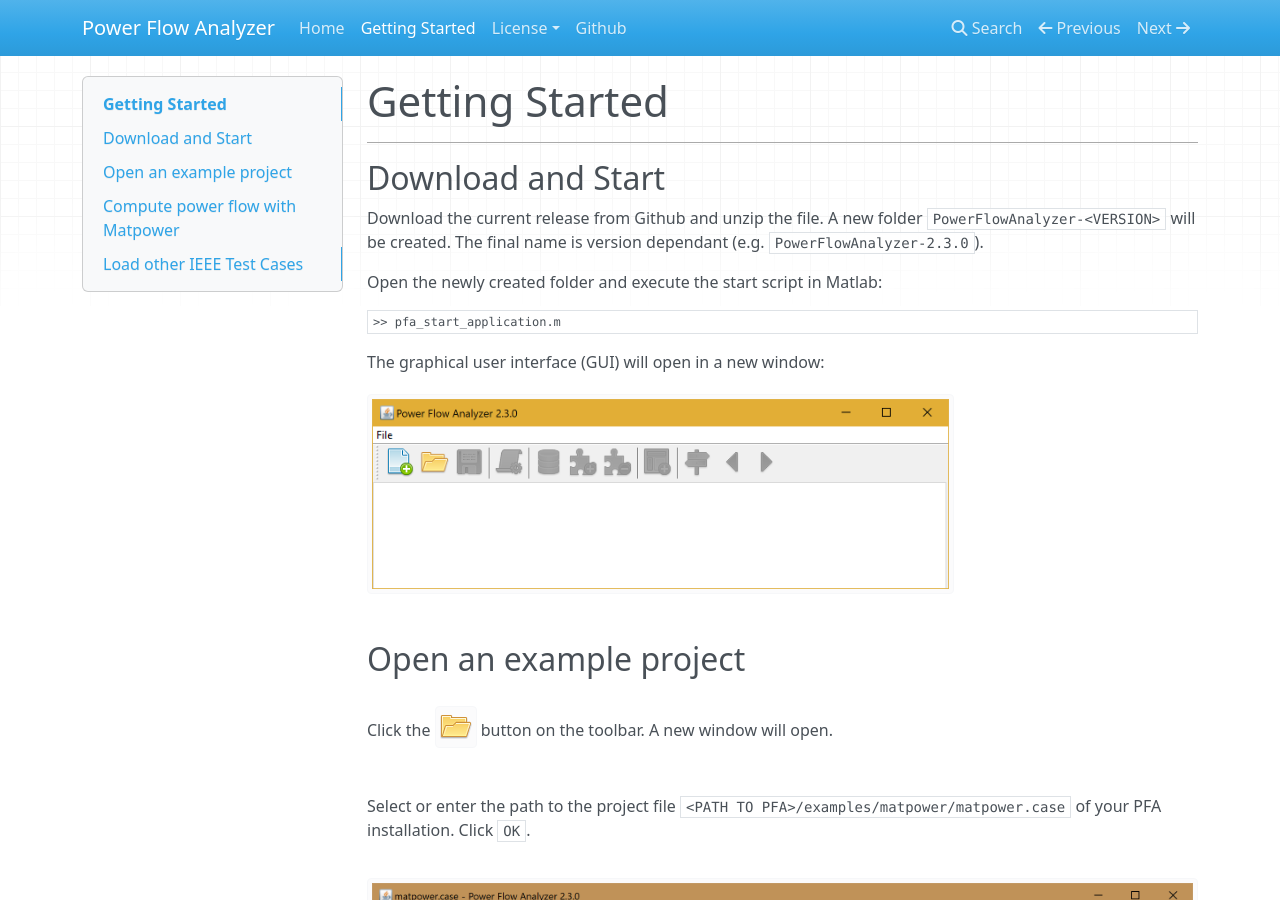
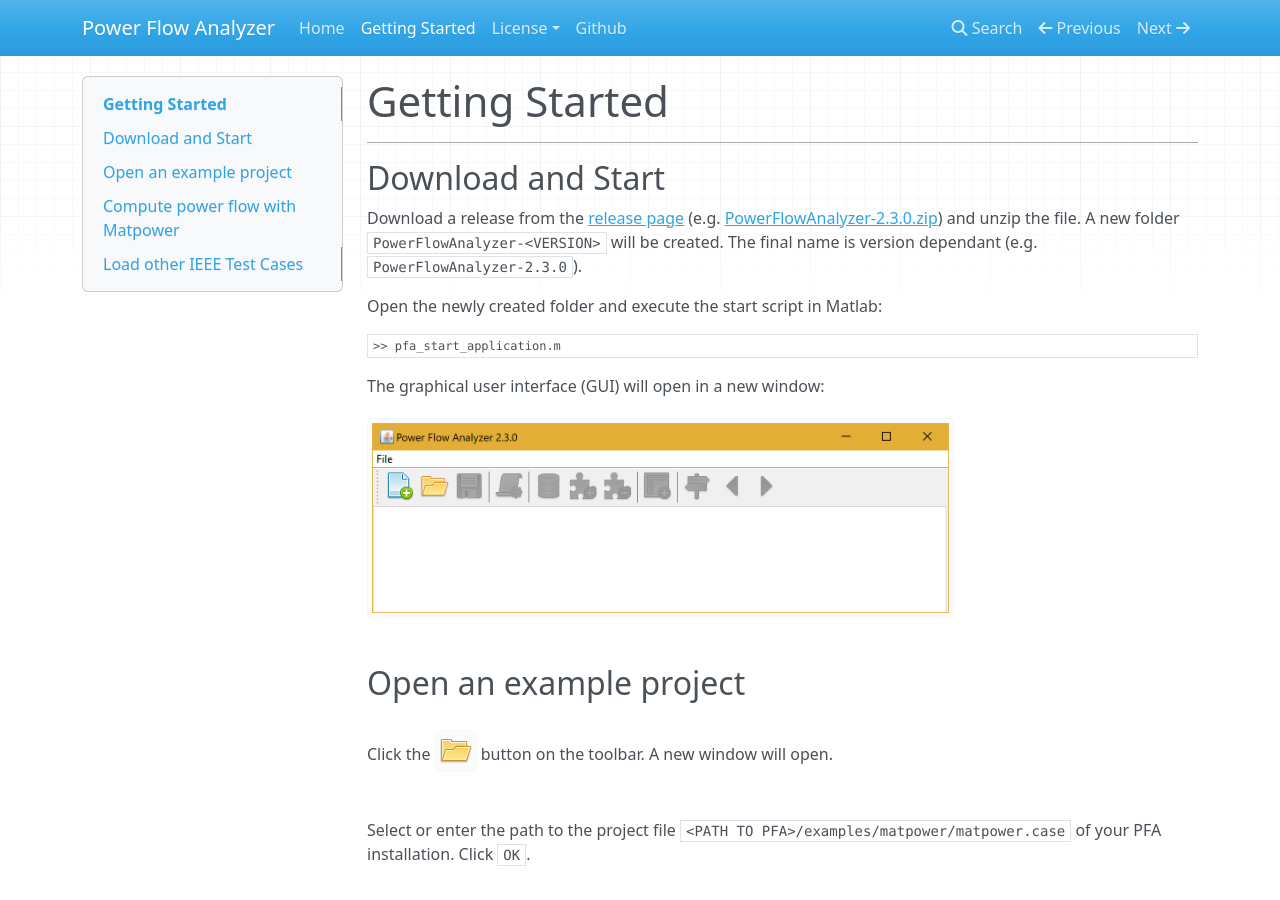
Before and after one commit to power-flow-analyzer/pfa-documentation, an MkDocs documentation site: the page built from docs/getting-started/index.md, in a window 1280 px wide and 900 px high. Built offline with MkDocs 1.6.1, drawn with Linux system fonts in a browser that asks for light colours; nearby versions of some CDN libraries.

Commit message:
link to release page added

````diff
--- a/docs/getting-started/index.md
+++ b/docs/getting-started/index.md
@@ -4,7 +4,8 @@
 
 ## Download and Start
 
-Download the current release from Github and unzip the file. A new folder `PowerFlowAnalyzer-<VERSION>` will be created. The final name is version dependant (e.g. `PowerFlowAnalyzer-2.3.0`).
+Download a release from the [release page](https://github.com/power-flow-analyzer/PowerFlowAnalyzer/releases)
+(e.g. [PowerFlowAnalyzer-2.3.0.zip](https://github.com/power-flow-analyzer/PowerFlowAnalyzer/releases/download/2.3.0/PowerFlowAnalyzer-2.3.0.zip)) and unzip the file. A new folder `PowerFlowAnalyzer-<VERSION>` will be created. The final name is version dependant (e.g. `PowerFlowAnalyzer-2.3.0`).
 
 Open the newly created folder and execute the start script in Matlab:
 ```matlab
````
